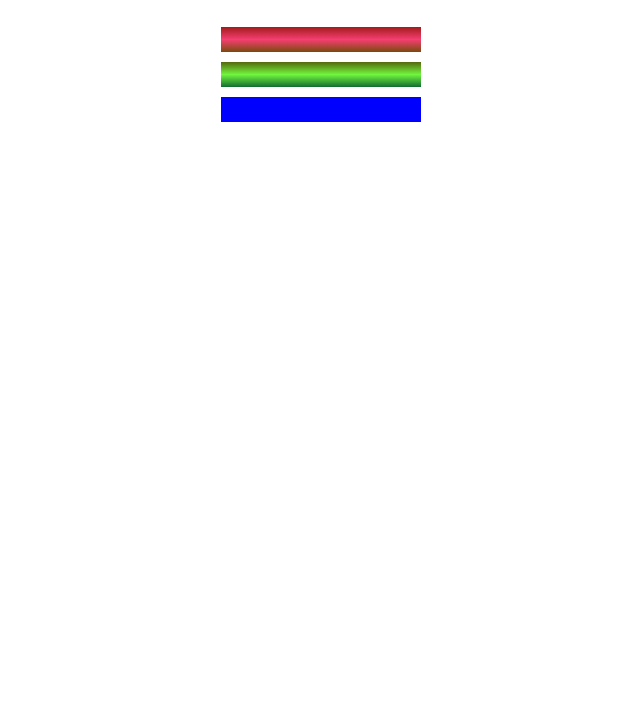
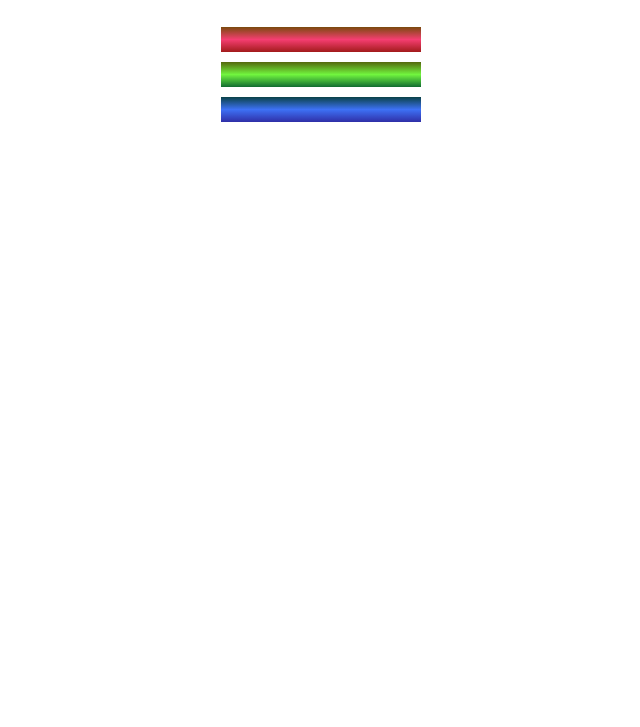
Before and after one commit to dijanakalaposratic/fcc-rwd-p03-css-color-markers, a plain HTML site: page index.html in a window 1280 px wide. Shown: the part 73-800 px from the top of the page, without its empty margins (319-959 px from the left). Drawn offline with Linux system fonts and the light colour scheme.

Commit message:
changed the background-color of the .blue marker into background:linear gradient

```diff
--- a/styles.css
+++ b/styles.css
@@ -14,13 +14,13 @@ h1 {
 }
 
 .red {
-    background: linear-gradient(1800deg,  rgb(122, 74, 14) 0%, rgb(245, 62, 113) 50%, rgb(162, 27, 27) 100%)
+    background: linear-gradient(rgb(122, 74, 14), rgb(245, 62, 113), rgb(162, 27, 27))
 }
 
 .green {
-    background: linear-gradient(180deg, #55680D, #71F53E, #116C31);
+    background: linear-gradient(#55680D, #71F53E, #116C31);
 }
 
 .blue {
-    background-color: hsl(240, 100%, 50%);
+    background: linear-gradient(hsl(186, 76%, 16%), hsl(223, 90%, 60%), hsl(240, 56%, 42%));
 }
```
